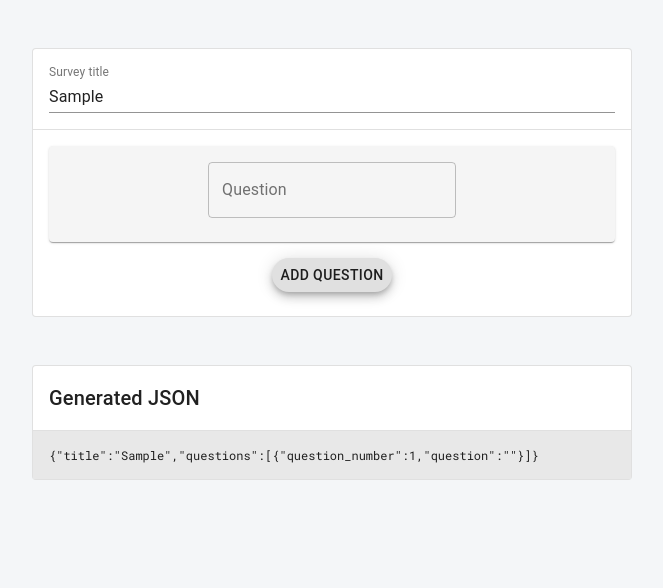
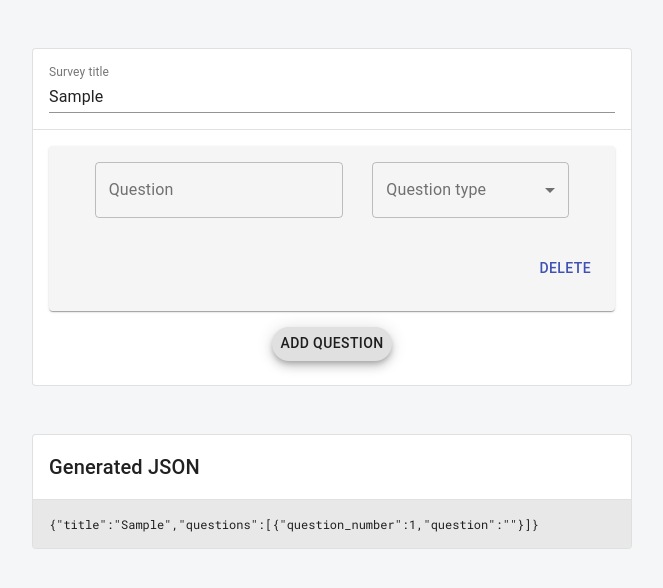
Before and after one commit to thomasbrettell/survey-json-generator, a React (Create React App) app: page / in a window 1280 px wide. Both pictures are taken after typing "Sample" into the empty fields and a click on the button "ADD QUESTION". Shown: the top 588 px of the page, without its empty margins (308-971 px from the left). Built offline with nearby package versions, Linux system fonts and the light colour scheme.

Commit message:
Added question delete functionality

```diff
--- a/package.json
+++ b/package.json
@@ -4,6 +4,7 @@
   "private": true,
   "dependencies": {
     "@material-ui/core": "^4.11.4",
+    "@material-ui/icons": "^4.11.2",
     "@testing-library/jest-dom": "^5.13.0",
     "@testing-library/react": "^11.2.7",
     "@testing-library/user-event": "^12.8.3",
--- a/src/components/SurveyGenerator/QuestionCard.js
+++ b/src/components/SurveyGenerator/QuestionCard.js
@@ -5,16 +5,23 @@ import {
   Select,
   FormControl,
   InputLabel,
-  MenuItem
+  MenuItem,
+  Button
 }
 from '@material-ui/core';
 import styles from './QuestionCard.module.css';
 
 function QuestionCard(props) {
+
   let currentQuestion = props.data
+
   function titleUpdateHandler(event) {
     currentQuestion.question = event.target.value
     props.onUpdateQuestion(currentQuestion)
+  }
+
+  function deleteQuestionHandler() {
+    props.onDeleteQuestion(currentQuestion.question_number)
   }
 
   return (
@@ -26,22 +33,26 @@ function QuestionCard(props) {
           variant="outlined"
           onChange={titleUpdateHandler}
         />
-
-        {/* <FormControl variant="outlined" className={styles['input-select']}>
+        <FormControl variant="outlined" className={styles['input-select']}>
           <InputLabel id="questiom-type-select-label">Question type</InputLabel>
           <Select
             labelId="questiom-type-select-label"
             id="question-type-select"
             label="Question type"
           >
-            <MenuItem value=""><em>Select a question type</em></MenuItem>
-            <MenuItem value={10}>Ten</MenuItem>
-            <MenuItem value={20}>Twenty</MenuItem>
-            <MenuItem value={30}>Thirty</MenuItem>
+            <MenuItem><em>Select a question type</em></MenuItem>
+            <MenuItem>Ten</MenuItem>
+            <MenuItem>Twenty</MenuItem>
+            <MenuItem>Thirty</MenuItem>
           </Select>
-        </FormControl> */}
-
+        </FormControl>
       </div>
+    </CardContent>
+    <CardContent className={styles['position-right']}>
+        <Button
+          onClick={deleteQuestionHandler}
+          color={'primary'}
+        >Delete</Button>
     </CardContent>
   </Card>
   )
--- a/src/components/SurveyGenerator/QuestionCard.module.css
+++ b/src/components/SurveyGenerator/QuestionCard.module.css
@@ -1 +1 @@
-.question-card{margin-bottom:16px;width:100%;background-color:whitesmoke}.input-select{width:197px}.row{display:flex;justify-content:space-evenly}
+.question-card{margin-bottom:16px;width:100%;background-color:whitesmoke}.input-select{width:197px}.row{display:flex;justify-content:space-evenly}.position-right{display:flex;justify-content:flex-end}
--- a/src/components/SurveyGenerator/QuestionCard.module.less
+++ b/src/components/SurveyGenerator/QuestionCard.module.less
@@ -12,3 +12,8 @@
   display: flex;
   justify-content: space-evenly;
 }
+
+.position-right {
+  display: flex;
+  justify-content: flex-end;
+}
--- a/src/components/SurveyGenerator/SurveyGenerator.js
+++ b/src/components/SurveyGenerator/SurveyGenerator.js
@@ -19,6 +19,17 @@ function SurveyGenerator(props) {
     props.onUpdateQuestions(questionsUpdated)
   }
 
+  function deleteQuestion(questionNumber) {
+    let questionsUpdated = [...props.questions];
+    questionsUpdated = questionsUpdated.filter(question=>question.question_number!==questionNumber)
+
+    for(var i = 0; i !== questionsUpdated.length; i++) {
+      questionsUpdated[i].question_number = i+1
+    }
+
+    props.onUpdateQuestions(questionsUpdated)
+  }
+
   return (
     <Paper variant={'outlined'}>
       <CardContent>
@@ -35,6 +46,7 @@ function SurveyGenerator(props) {
             data={question}
             key={question.question_number}
             onUpdateQuestion={updateQuestions}
+            onDeleteQuestion={deleteQuestion}
           />
         ))}
         <Fab
```
Also changed, not shown: 1 other file (tests, documents, lock files or other folders).
